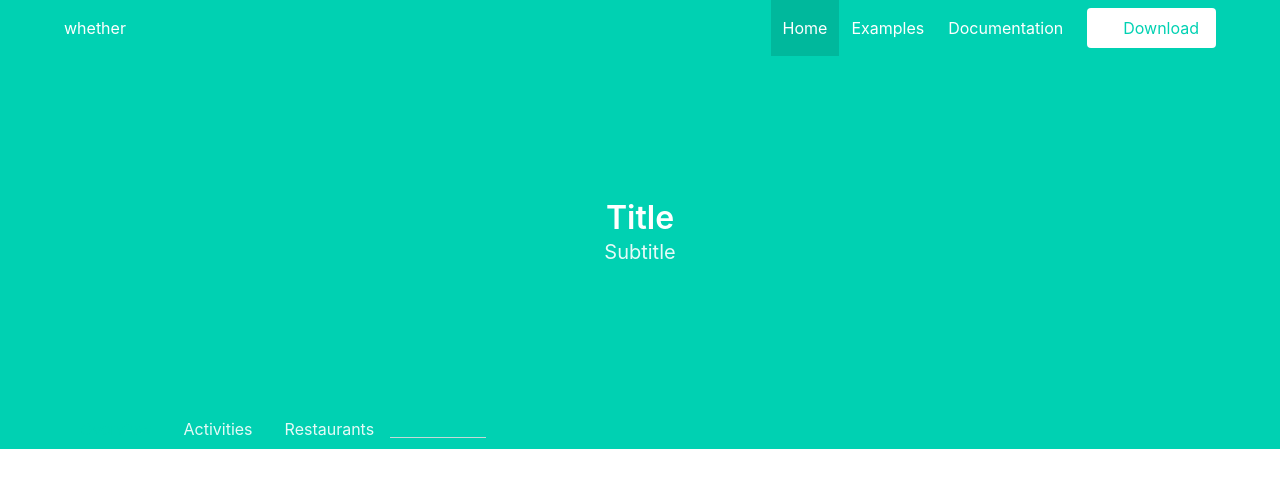
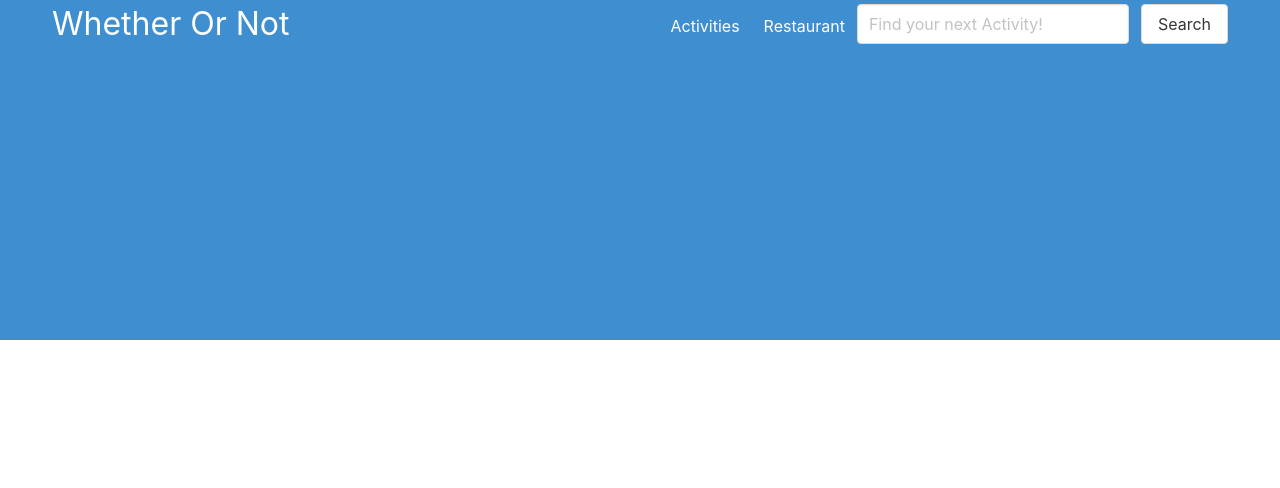
Before and after one commit to javier0607/groupProject, a plain HTML site: page index.html in a window 1280 px wide. Drawn offline with nearby package versions, Linux system fonts and the light colour scheme.

Commit message:
Modified header, needs slideshow

```diff
--- a/index.html
+++ b/index.html
@@ -9,15 +9,14 @@
 <body>
     <header>
 
-        <section class="hero is-primary is-medium">
+        <section class="hero is-info is-medium">
             <!-- Hero head: will stick at the top -->
             <div class="hero-head">
                 <nav class="navbar">
                     <div class="container">
                         <div class="navbar-brand">
-                            <a class="navbar-item">
-                                <h1>whether</h1>
-                            </a>
+
+                            <h1 class="is-size-3">Whether Or Not</h1>
                             <span class="navbar-burger" data-target="navbarMenuHeroA">
                                 <span></span>
                                 <span></span>
@@ -26,23 +25,23 @@
                         </div>
                         <div id="navbarMenuHeroA" class="navbar-menu">
                             <div class="navbar-end">
-                                <a class="navbar-item is-active">
-                                    Home
+
+                                <a class="navbar-item">
+                                    Activities
                                 </a>
                                 <a class="navbar-item">
-                                    Examples
+                                    Restaurant
                                 </a>
-                                <a class="navbar-item">
-                                    Documentation
-                                </a>
-                                <span class="navbar-item">
-                                    <a class="button is-primary is-inverted">
-                                        <span class="icon">
-                                            <i class="fab fa-github"></i>
-                                        </span>
-                                        <span>Download</span>
-                                    </a>
-                                </span>
+                                <div class="field is-grouped">
+                                    <p class="control is-expanded mt-1">
+                                        <input class="input" type="text" placeholder="Find your next Activity!">
+                                    </p>
+                                    <p class="control">
+                                        <a class="button mt-1">
+                                            Search
+                                        </a>
+                                    </p>
+                                </div>
                             </div>
                         </div>
                     </div>
@@ -50,32 +49,18 @@
             </div>
 
             <!-- Hero content: will be in the middle -->
+            <!--Slide show goes here-->
             <div class="hero-body">
                 <div class="container has-text-centered">
                     <p class="title">
-                        Title
+
                     </p>
-                    <p class="subtitle">
-                        Subtitle
-                    </p>
+
                 </div>
             </div>
 
-            <!-- Hero footer: will stick at the bottom -->
-            <div class="hero-foot">
-                <nav class="tabs">
-                    <div class="container">
-                        <ul>
-                            <li class="is-active"><a>Overview</a></li>
-                            <li><a>Activities</a></li>
-                            <li><a>Restaurants</a></li>
-                            <li><a></a></li>
-                            <li><a></a></li>
-                            <li><a></a></li>
-                        </ul>
-                    </div>
-                </nav>
-            </div>
+
+
         </section>
     </header>
 
```
